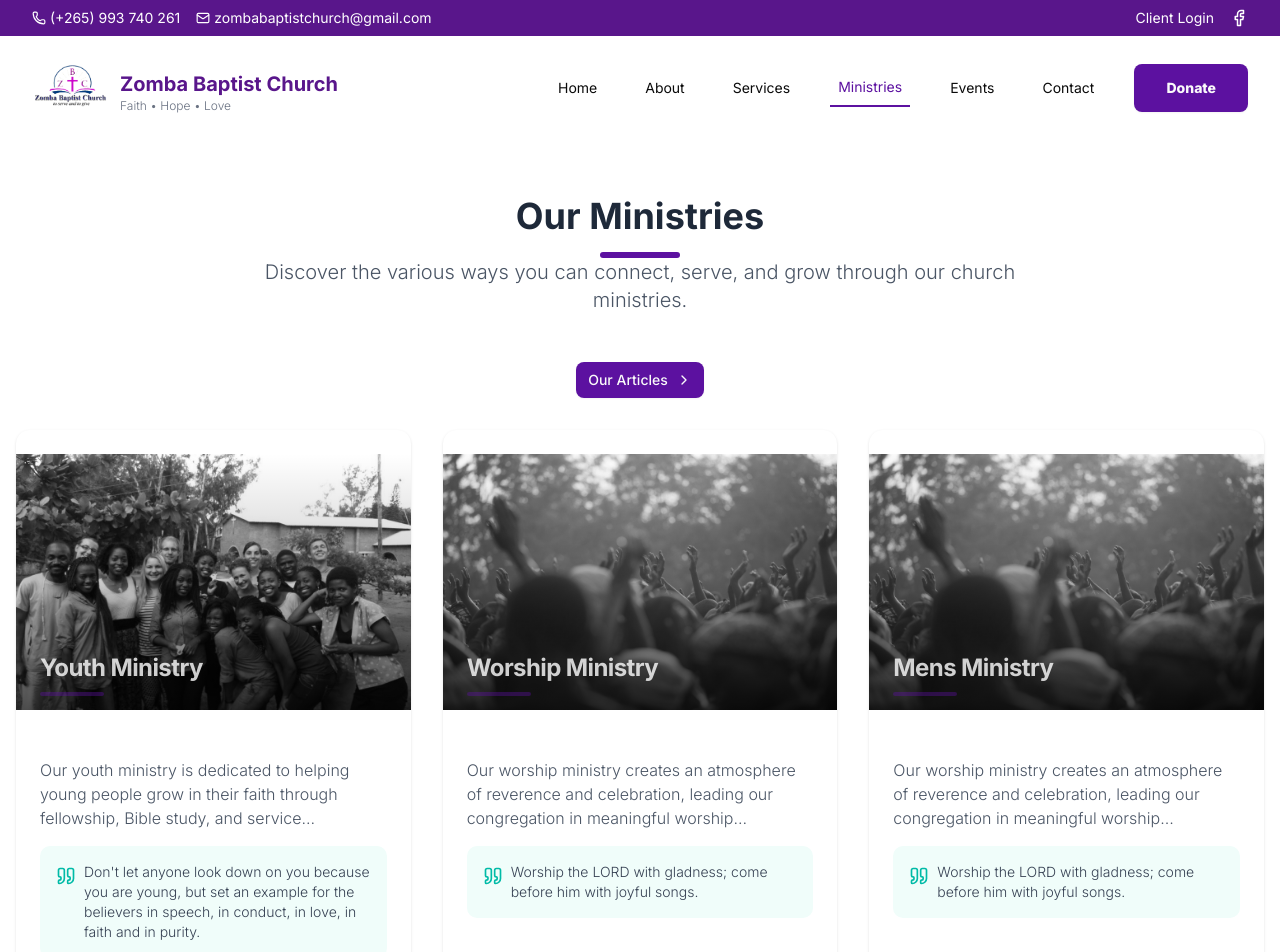
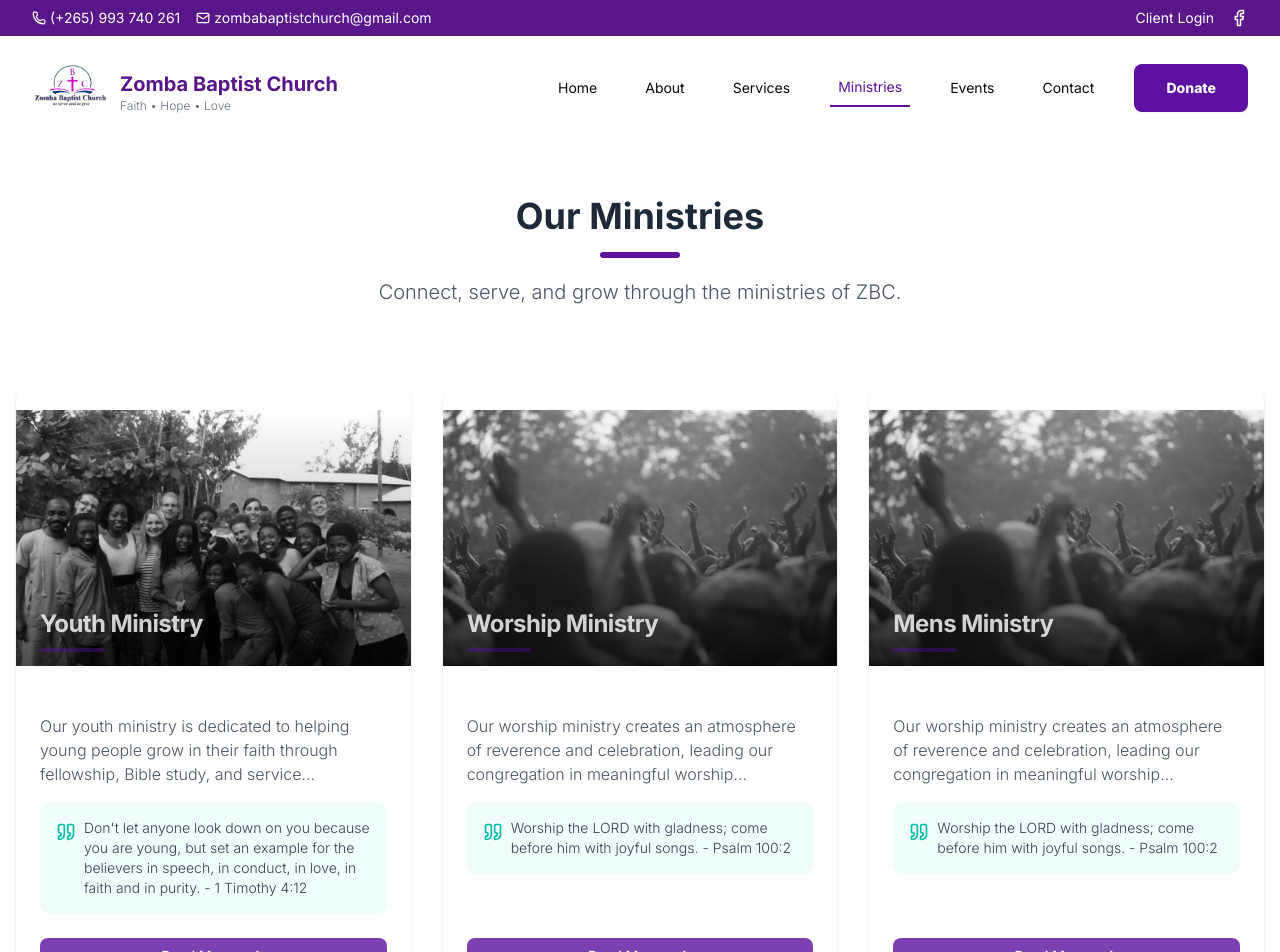
Before and after one commit to Namaumbo/zomba-web-ui, a React (Vite) app: page /ministries in a window 1280 px wide. Shown: the top 952 px of the page. Built offline with nearby package versions, Linux system fonts and the light colour scheme.

Commit message:
ministry editting

```diff
--- a/src/components/ministry-component.jsx
+++ b/src/components/ministry-component.jsx
@@ -74,7 +74,7 @@ export default function MinistryComponent({}) {
                 <div className="flex items-start gap-2 mb-6 bg-teal-50 p-4 rounded-lg">
                   <Quote className="text-teal-500 h-5 w-5 mt-1 flex-shrink-0" />
                   <p className="text-sm italic text-gray-700">
-                    {ministry.verse}
+                    {ministry.verse} - {ministry.verseReference}
                   </p>
                 </div>
               </div>
--- a/src/pages/EventsPage.jsx
+++ b/src/pages/EventsPage.jsx
@@ -113,7 +113,7 @@ export default function EventsPage() {
             <div className="absolute inset-0 bg-primary/20 flex items-center justify-center">
               <div className="text-center text-white p-4">
                 <h1 className="text-3xl md:text-4xl lg:text-5xl font-bold mb-4">
-                  Events & Activities
+                  Events & Features
                 </h1>
                 <p className="text-lg md:text-xl max-w-2xl mx-auto">
                   Connect, grow, and serve through our various events and
@@ -128,7 +128,7 @@ export default function EventsPage() {
           <div className="mx-auto container px-4 md:px-6">
             <div className="flex flex-col items-center justify-center space-y-4 text-center mb-8">
               <div className="space-y-2">
-                <div className="inline-block rounded-lg bg-primary/10 px-3 py-1 text-sm text-primary">
+                <div className="inline-block px-3 py-1 text-sm font-bold text-white bg-primary/80  rounded-full mb-4">
                   Highlights
                 </div>
                 <h2 className="text-3xl font-bold tracking-tighter sm:text-4xl">
@@ -288,8 +288,6 @@ export default function EventsPage() {
             </div>
           </div>
         </section>
-
-
         {/* Regular Events */}
         <section className="py-12 md:py-16 ">
           <div className="mx-auto container px-4 md:px-6 ">
@@ -307,7 +305,7 @@ export default function EventsPage() {
                 </p>
               </div>
             </div>
-            <div  className="bg-slate-50 ">
+            <div className="bg-slate-50 ">
               <div className="flex items-center justify-center min-h-screen p-4">
                 <div className="grid grid-cols-1 md:grid-cols-2 lg:grid-cols-3 gap-6 w-full max-w-6xl">
                   {/* Communion Sunday Card */}
@@ -479,9 +477,6 @@ export default function EventsPage() {
             </div>
           </div>
         </section>
-
-
-
         {/* Past Events */}
         <section className="py-12 md:py-16 bg-muted/30">
           <div className="mx-auto container px-4 md:px-6">
--- a/src/pages/MinistryDetails.jsx
+++ b/src/pages/MinistryDetails.jsx
@@ -66,13 +66,13 @@ export default function MinistryDetailPage() {
           <div className=" px-4 md:px-6">
             <div className="max-w-5xl mx-auto">
               <div className="text-center mb-12">
-                <span className="inline-block px-3 py-1 text-sm font-bold text-white bg-primary/30  rounded-full mb-4">
+                <span className="inline-block px-3 py-1 text-sm font-bold text-white bg-primary  rounded-full mb-4">
                   Our Ministry
                 </span>
                 <h2 className="text-2xl md:text-3xl font-bold text-slate-900 mb-4">
                   {ministry.slogan}
                 </h2>
-                <div className="w-16 h-1 bg-primary rounded-full mx-auto mb-6"></div>
+                <div className="w-16 h-1 bg-primary/80  rounded-full mx-auto mb-6"></div>
               </div>
 
               <div className="grid grid-cols-1 lg:grid-cols-2 gap-12 items-center">
@@ -107,58 +107,7 @@ export default function MinistryDetailPage() {
                 </div>
 
                 <div className="relative">
-                  <div className="bg-gradient-to-br from-rose-50 to-amber-50 rounded-2xl p-8 border border-slate-200">
-                    <div className="space-y-6">
-                      <div className="text-center">
-                        <h3 className="text-xl font-bold text-slate-900 mb-2">
-                          Our Mission
-                        </h3>
-                        <p className="text-slate-600 italic">
-                          {ministry.mission}
-                        </p>
-                      </div>
-
-                      <div className="border-t border-slate-200 pt-6">
-                        <h4 className="font-semibold text-slate-900 mb-3">
-                          Ministry Focus Areas
-                        </h4>
-                        <div className="space-y-2">
-                          <div className="flex justify-between items-center">
-                            <span className="text-slate-600">
-                              Spiritual Formation
-                            </span>
-                            <span className="text-rose-600 font-medium">
-                              Core
-                            </span>
-                          </div>
-                          <div className="flex justify-between items-center">
-                            <span className="text-slate-600">
-                              Community Building
-                            </span>
-                            <span className="text-amber-600 font-medium">
-                              Essential
-                            </span>
-                          </div>
-                          <div className="flex justify-between items-center">
-                            <span className="text-slate-600">
-                              Service & Outreach
-                            </span>
-                            <span className="text-blue-600 font-medium">
-                              Active
-                            </span>
-                          </div>
-                          <div className="flex justify-between items-center">
-                            <span className="text-slate-600">
-                              Leadership Training
-                            </span>
-                            <span className="text-green-600 font-medium">
-                              Ongoing
-                            </span>
-                          </div>
-                        </div>
-                      </div>
-                    </div>
-                  </div>
+                  {/* <img src={ministry?.image[1]} alt="" className="rounded-lg" /> */}
                 </div>
               </div>
             </div>
@@ -169,13 +118,11 @@ export default function MinistryDetailPage() {
         <section className="w-full py-20 md:py-28 bg-slate-50">
           <div className="container mx-auto max-w-7xl px-4 md:px-6">
             <div className="flex flex-col items-center text-center mb-12">
-              <span className="inline-block px-3 py-1 text-sm font-medium text-amber-700 bg-amber-100 rounded-full mb-4">
-                Our Community
-              </span>
+
               <h2 className="text-3xl font-bold tracking-tight md:text-4xl mb-4">
                 Ministry Gallery
               </h2>
-              <div className="w-20 h-1.5 bg-gradient-to-r from-rose-600 to-amber-600 rounded-full mb-6"></div>
+              <div className="w-16 h-1 bg-primary rounded-full mx-auto mb-6"></div>
               <p className="max-w-3xl text-slate-600 text-lg">
                 {` Moments captured from our various ${ministry.title}, service
                 projects, and gatherings.`}
--- a/src/pages/MinistryPage.jsx
+++ b/src/pages/MinistryPage.jsx
@@ -6,68 +6,6 @@ import { Link } from "react-router-dom";
 import { Check, ChevronRight, ArrowRight } from "lucide-react";
 
 export default function MinistryPage() {
-  const ministries = [
-    {
-      ministry: "Youth Ministry",
-      coverPage: "/youthMinistry.jpg",
-      description:
-        "Our youth ministry is dedicated to helping young people grow in their faith through fellowship, Bible study, and service opportunities.",
-      verse:
-        "Don't let anyone look down on you because you are young, but set an example for the believers in speech, in conduct, in love, in faith and in purity. - 1 Timothy 4:12",
-      slug: "youthMinistry",
-    },
-    {
-      ministry: "Worship Ministry",
-      coverPage: "/placeholder.svg?height=600&width=800&text=Worship+Ministry",
-      description:
-        "The worship ministry leads our congregation in praise and worship, creating an atmosphere where people can encounter God's presence.",
-      verse:
-        "Worship the LORD with gladness; come before him with joyful songs. - Psalm 100:2",
-      slug: "worshipMinistry",
-    },
-    {
-      ministry: "Outreach Ministry",
-      coverPage: "/evangelism.jpg",
-      description:
-        "Our outreach ministry serves the local community through various programs, providing practical help and sharing God's love with those in need.",
-      verse:
-        "For I was hungry and you gave me something to eat, I was thirsty and you gave me something to drink, I was a stranger and you invited me in. - Matthew 25:35",
-      slug: "outreachMinisty",
-    },
-    {
-      ministry: "Children's Ministry",
-      coverPage: "/kids.jpg",
-      description:
-        "The children's ministry provides a safe and fun environment where children can learn about God's love and develop a strong foundation of faith.",
-      verse:
-        "Start children off on the way they should go, and even when they are old they will not turn from it. - Proverbs 22:6",
-      slug: "childrensMinistry",
-    },
-    {
-      ministry: "Prayer Ministry",
-      coverPage: "/prayer.jpg",
-      description:
-        "Our prayer ministry is committed to interceding for the needs of our church, community, and world, believing in the power of prayer to bring transformation.",
-      verse:
-        "Devote yourselves to prayer, being watchful and thankful. - Colossians 4:2",
-      slug: "prayerMinistry",
-    },
-    {
-      ministry: "Missions Ministry",
-      coverPage: "/placeholder.svg?height=600&width=800&text=Missions+Ministry",
-      description:
-        "The missions ministry supports and participates in both local and global missions, sharing the gospel and meeting needs around the world.",
-      verse:
-        "Therefore go and make disciples of all nations, baptizing them in the name of the Father and of the Son and of the Holy Spirit. - Matthew 28:19",
-      slug: "missionsMinistry",
-    },
-  ];
-
-  const handleMinistryClick = (ministry) => {
-    console.log("Ministry clicked:", ministry);
-    // Handle navigation or modal display here
-  };
-
   React.useEffect(() => {
     document.title = "Ministry | Zomba Baptist Church";
   });
@@ -77,19 +15,18 @@ export default function MinistryPage() {
         <h1 className="text-4xl font-bold mb-4 text-gray-800">
           Our Ministries
         </h1>
-        <div className="w-20 h-1.5 bg-primary rounded-full mx-auto"></div>
+        <div className="w-20 h-1.5 bg-primary rounded-full mx-auto mb-5"/>
 
         <p className="text-xl text-gray-600 max-w-3xl mx-auto">
-          Discover the various ways you can connect, serve, and grow through our
-          church ministries.
+          Connect, serve, and grow through the ministries of ZBC.
         </p>
       </div>
       <div className="flex flex-row justify-center">
-        <Link to={"/articles"} asChild>
+        {/* <Link to={"/articles"} asChild>
           <Button>
             Our Articles <ChevronRight />
           </Button>
-        </Link>
+        </Link> */}
       </div>
 
       <MinistryComponent />
```
